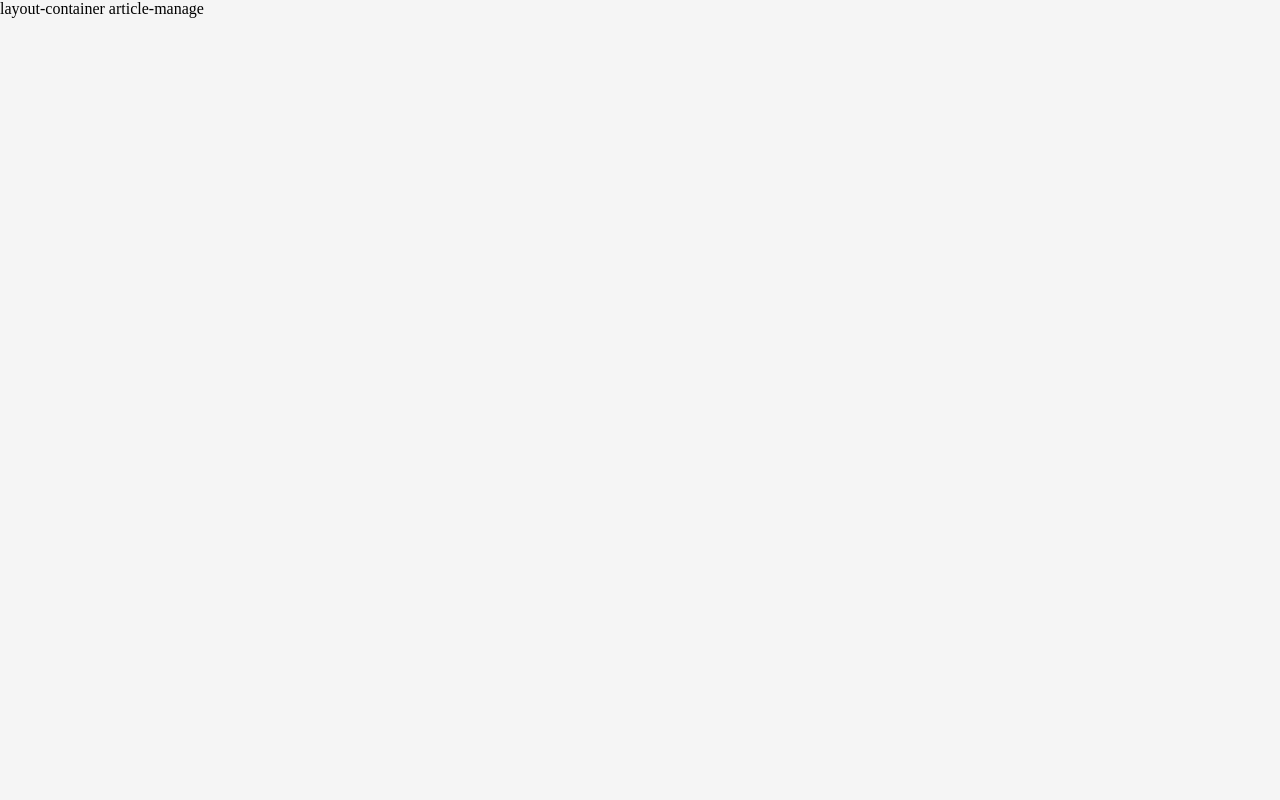
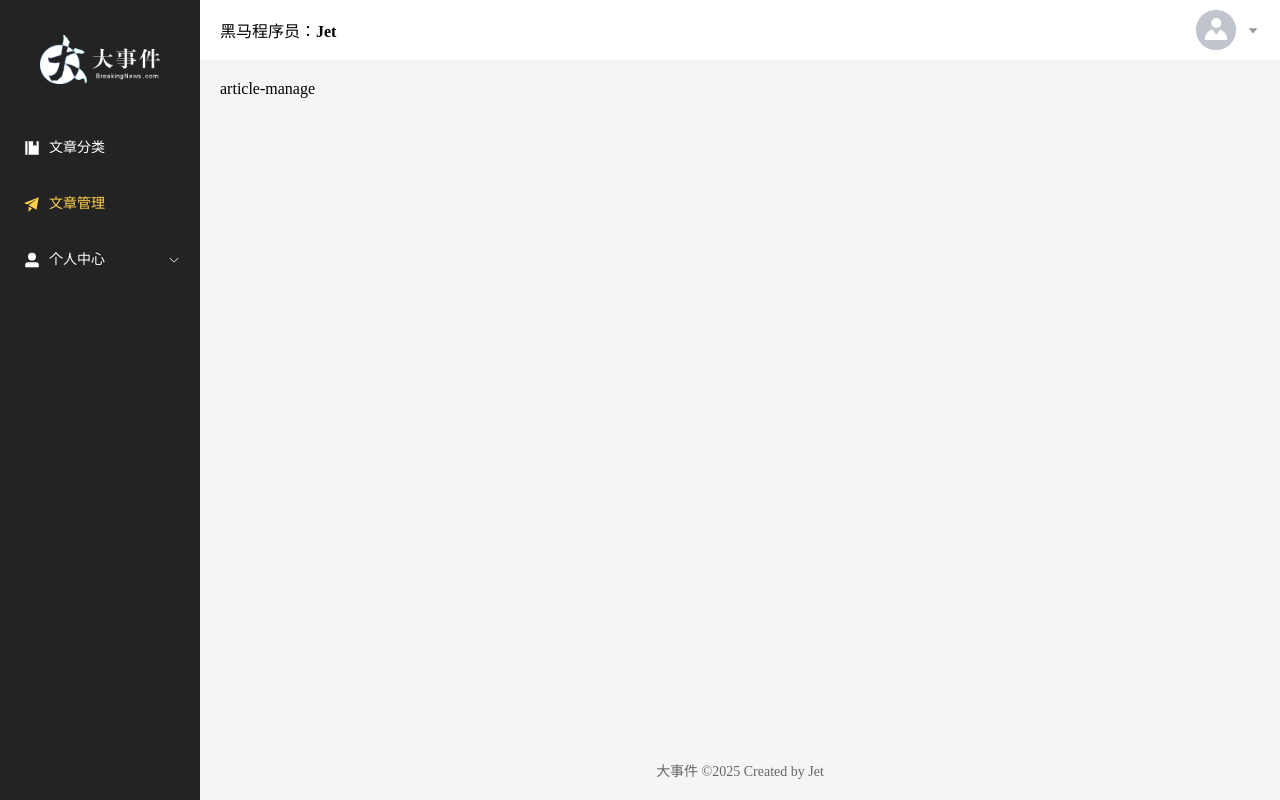
Before and after one commit to Jet-Luo/big-event-admin, a Vue app: page /article/manage in a window 1280 px wide. Built offline with nearby package versions, Linux system fonts and the light colour scheme.

Commit message:
feat(layout): implement layout container with sidebar navigation and header

```diff
--- a/src/views/layout/LayoutContainer.vue
+++ b/src/views/layout/LayoutContainer.vue
@@ -1,5 +1,134 @@
-<script setup></script>
+<script setup>
+import {
+  Management,
+  Promotion,
+  UserFilled,
+  User,
+  Crop,
+  EditPen,
+  SwitchButton,
+  CaretBottom
+} from '@element-plus/icons-vue'
+import avatar from '@/assets/default.png'
+</script>
 
-<template>layout-container <router-view></router-view></template>
+<template>
+  <!--
+    el-container 布局容器组件
+    el-aside 侧边栏组件
+    el-menu 菜单组件
+      :default-active="$route.path" 配置默认选中的菜单项
+      router 开启路由模式，el-menu-item 的 index 属性值会被当作路由路径进行跳转
+    el-menu-item 菜单项组件
+      index 菜单项的唯一标识，也是路由路径
+    el-sub-menu 多级菜单组件
+      template #title 多级菜单标题插槽
+    el-header 头部组件
+    el-main 主体组件
+    el-footer 底部组件
+   -->
+  <el-container class="layout-container">
+    <el-aside width="200px">
+      <div class="el-aside__logo"></div>
+      <el-menu
+        active-text-color="#ffd04b"
+        background-color="#232323"
+        :default-active="$route.path"
+        text-color="#fff"
+        router
+      >
+        <el-menu-item index="/article/channel">
+          <el-icon><Management /></el-icon>
+          <span>文章分类</span>
+        </el-menu-item>
+        <el-menu-item index="/article/manage">
+          <el-icon><Promotion /></el-icon>
+          <span>文章管理</span>
+        </el-menu-item>
+        <el-sub-menu index="/user">
+          <template #title>
+            <el-icon><UserFilled /></el-icon>
+            <span>个人中心</span>
+          </template>
+          <el-menu-item index="/user/profile">
+            <el-icon><User /></el-icon>
+            <span>基本资料</span>
+          </el-menu-item>
+          <el-menu-item index="/user/avatar">
+            <el-icon><Crop /></el-icon>
+            <span>更换头像</span>
+          </el-menu-item>
+          <el-menu-item index="/user/password">
+            <el-icon><EditPen /></el-icon>
+            <span>重置密码</span>
+          </el-menu-item>
+        </el-sub-menu>
+      </el-menu>
+    </el-aside>
+    <el-container>
+      <el-header>
+        <div>黑马程序员：<strong>Jet</strong></div>
+        <el-dropdown placement="bottom-end">
+          <span class="el-dropdown__box">
+            <el-avatar :src="avatar" />
+            <el-icon><CaretBottom /></el-icon>
+          </span>
+          <template #dropdown>
+            <el-dropdown-menu>
+              <el-dropdown-item command="profile" :icon="User">基本资料</el-dropdown-item>
+              <el-dropdown-item command="avatar" :icon="Crop">更换头像</el-dropdown-item>
+              <el-dropdown-item command="password" :icon="EditPen">重置密码</el-dropdown-item>
+              <el-dropdown-item command="logout" :icon="SwitchButton">退出登录</el-dropdown-item>
+            </el-dropdown-menu>
+          </template>
+        </el-dropdown>
+      </el-header>
+      <el-main>
+        <router-view></router-view>
+      </el-main>
+      <el-footer>大事件 ©2025 Created by Jet</el-footer>
+    </el-container>
+  </el-container>
+</template>
 
-<style scoped></style>
+<style lang="scss" scoped>
+.layout-container {
+  height: 100vh;
+  .el-aside {
+    background-color: #232323;
+    &__logo {
+      height: 120px;
+      background: url('@/assets/logo.png') no-repeat center / 120px auto;
+    }
+    .el-menu {
+      border-right: none;
+    }
+  }
+  .el-header {
+    background-color: #fff;
+    display: flex;
+    align-items: center;
+    justify-content: space-between;
+    .el-dropdown__box {
+      display: flex;
+      align-items: center;
+      .el-icon {
+        color: #999;
+        margin-left: 10px;
+      }
+
+      &:active,
+      &:focus {
+        outline: none;
+      }
+    }
+  }
+  .el-footer {
+    display: flex;
+    align-items: center;
+    justify-content: center;
+    font-size: 14px;
+    color: #666;
+  }
+}
+</style>
```
